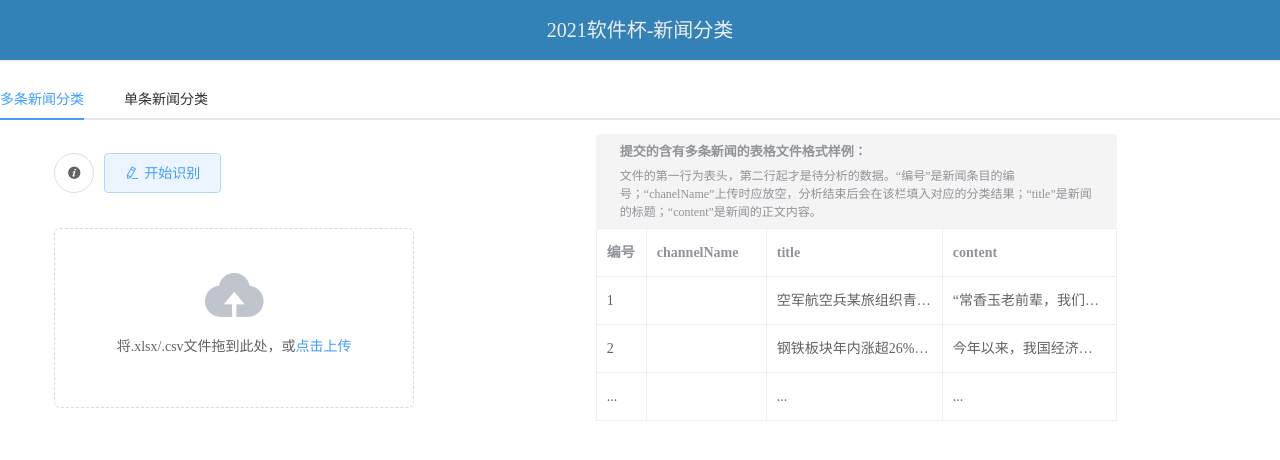
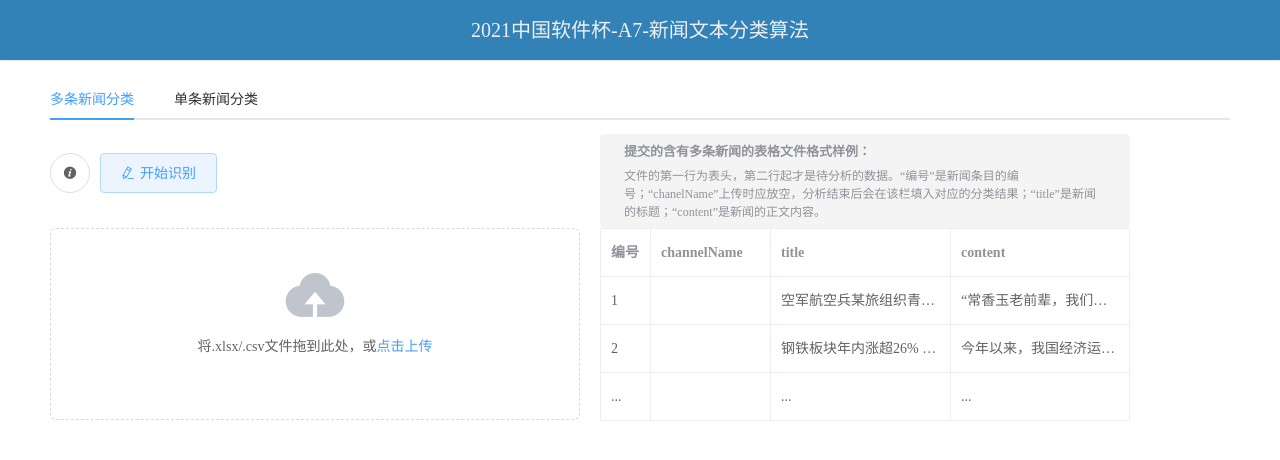
Before and after one commit to FutureXZC/news-classification, a Vue app in the folder frontend/: page /#/cls in a window 1280 px wide. Shown: the top 460 px of the page. Built offline with nearby package versions, Linux system fonts and the light colour scheme.

Commit message:
[!] 修复打包后样式不一致的问题

```diff
--- a/frontend/index.html
+++ b/frontend/index.html
@@ -1,9 +1,9 @@
 <!DOCTYPE html>
 <html>
   <head>
-    <meta charset="utf-8">
-    <meta name="viewport" content="width=device-width,initial-scale=1.0">
-    <title>frontend</title>
+    <meta charset="utf-8" />
+    <meta name="viewport" content="width=device-width,initial-scale=1.0" />
+    <title>2021中国软件杯-A7-新闻文本分类算法</title>
   </head>
   <body>
     <div id="app"></div>
--- a/frontend/src/main.js
+++ b/frontend/src/main.js
@@ -1,10 +1,10 @@
 // The Vue build version to load with the `import` command
 // (runtime-only or standalone) has been set in webpack.base.conf with an alias.
 import Vue from "vue";
-import App from "./App";
-import router from "./router";
 import ElementUI from "element-ui";
 import "element-ui/lib/theme-chalk/index.css";
+import router from "./router";
+import App from "./App";
 
 Vue.config.productionTip = false;
 Vue.use(ElementUI);
--- a/frontend/src/views/Classification.vue
+++ b/frontend/src/views/Classification.vue
@@ -1,12 +1,17 @@
 <template>
   <el-container>
-    <el-header>2021软件杯-新闻分类</el-header>
+    <el-header>2021中国软件杯-A7-新闻文本分类算法</el-header>
+    <div class="tab-wrap">
       <el-tabs v-model="activeName" @tab-click="handleSwitch">
         <el-tab-pane label="多条新闻分类" name="multi">
           <el-row :gutter="20" type="flex" align="middle">
-          <el-col :span="10" :offset="1"
+            <el-col :span="11"
               ><div class="translate-button">
-              <el-button icon="el-icon-info" circle @click="info()"></el-button>
+                <el-button
+                  icon="el-icon-info"
+                  circle
+                  @click="info()"
+                ></el-button>
                 <el-button
                   type="primary"
                   icon="el-icon-edit"
@@ -17,7 +22,7 @@
                 >
               </div>
             </el-col>
-          <el-col :span="10">
+            <el-col :span="11">
               <el-alert
                 title="提交的含有多条新闻的表格文件格式样例："
                 description="文件的第一行为表头，第二行起才是待分析的数据。“编号”是新闻条目的编号；“chanelName”上传时应放空，分析结束后会在该栏填入对应的分类结果；“title”是新闻的标题；“content”是新闻的正文内容。"
@@ -28,7 +33,7 @@
             </el-col>
           </el-row>
           <el-row :gutter="20">
-          <el-col :span="10" :offset="1">
+            <el-col :span="11">
               <el-upload
                 class="upload-demo"
                 ref="upload"
@@ -59,7 +64,7 @@
                 </div>
               </transition></el-col
             >
-          <el-col :span="10">
+            <el-col :span="11">
               <el-table :data="tableData" border style="width: 100%">
                 <el-table-column prop="no" label="编号" width="50">
                 </el-table-column>
@@ -93,13 +98,13 @@
             v-loading="singleLoading"
           >
             <el-row :gutter="20">
-            <el-col :span="16" :offset="1">
+              <el-col :span="16">
                 <el-form-item label="新闻标题" prop="title">
                   <el-input v-model="form.title"></el-input> </el-form-item
               ></el-col>
             </el-row>
             <el-row :gutter="20">
-            <el-col :span="16" :offset="1">
+              <el-col :span="16">
                 <el-form-item label="新闻内容" prop="content">
                   <el-input
                     type="textarea"
@@ -109,14 +114,14 @@
               ></el-col>
             </el-row>
             <el-row :gutter="20">
-            <el-col :span="4" :offset="1">
+              <el-col :span="4">
                 <el-form-item label="分类结果">
                   <el-tag>{{ form.result }}</el-tag>
                 </el-form-item></el-col
               >
             </el-row>
             <el-row :gutter="20">
-            <el-col :span="10" :offset="1">
+              <el-col :span="11">
                 <el-form-item>
                   <el-button type="primary" @click="submitForm"
                     >开始分析</el-button
@@ -128,6 +133,7 @@
           </el-form>
         </el-tab-pane>
       </el-tabs>
+    </div>
   </el-container>
 </template>
 
@@ -207,8 +213,7 @@
           position: "bottom-left",
           duration: 0
         });
-        this.fileList = [];
-        this.isDisabled = false;
+        this.resetFileListAndShow();
         return false;
       }
       return true;
@@ -233,12 +238,8 @@
         } else {
           this.$message.error("数据分析失败！");
         }
-        this.isDisabled = false;
-        this.fileList = [];
         clearTimeout(timer);
-        setTimeout(() => {
-          this.show = false;
-        }, 5000);
+        this.resetFileListAndShow();
       });
     },
 
@@ -265,6 +266,7 @@
     handleError(res, file) {
       console.log("上传失败：", res);
       this.$message.error("上传失败！");
+      this.resetFileListAndShow();
     },
 
     /**
@@ -337,6 +339,17 @@
     },
 
     /**
+     * @abstract 重置多条新闻分析的数据状态和显示状态
+     */
+    resetFileListAndShow() {
+      this.isDisabled = false;
+      this.fileList = [];
+      setTimeout(() => {
+        this.show = false;
+      }, 5000);
+    },
+
+    /**
      * @abstract 由于后台模型判断一气呵成，可能存在需要判断的新闻条目较多的情况，故设置进度条虚拟进度计数器器
      *           每秒增长2%，到80%后每秒增长1%，到95%后每秒增长0.5%，直至99.5%停下
      */
@@ -384,7 +397,7 @@
   font-size: 20px;
   box-shadow: 0 0 3px 0 rgba(0, 0, 0, 0.2);
 }
-.el-tabs__header {
+.tab-wrap {
   padding-left: 50px;
   padding-right: 50px;
 }
@@ -394,8 +407,10 @@
 .upload-demo {
   text-align: center;
   height: 100%;
+  width: 100%;
 }
 .el-upload {
+  display: block;
   width: 100%;
   height: 192px;
 }
```
Lines whose indentation alone changed are shown as unchanged.
